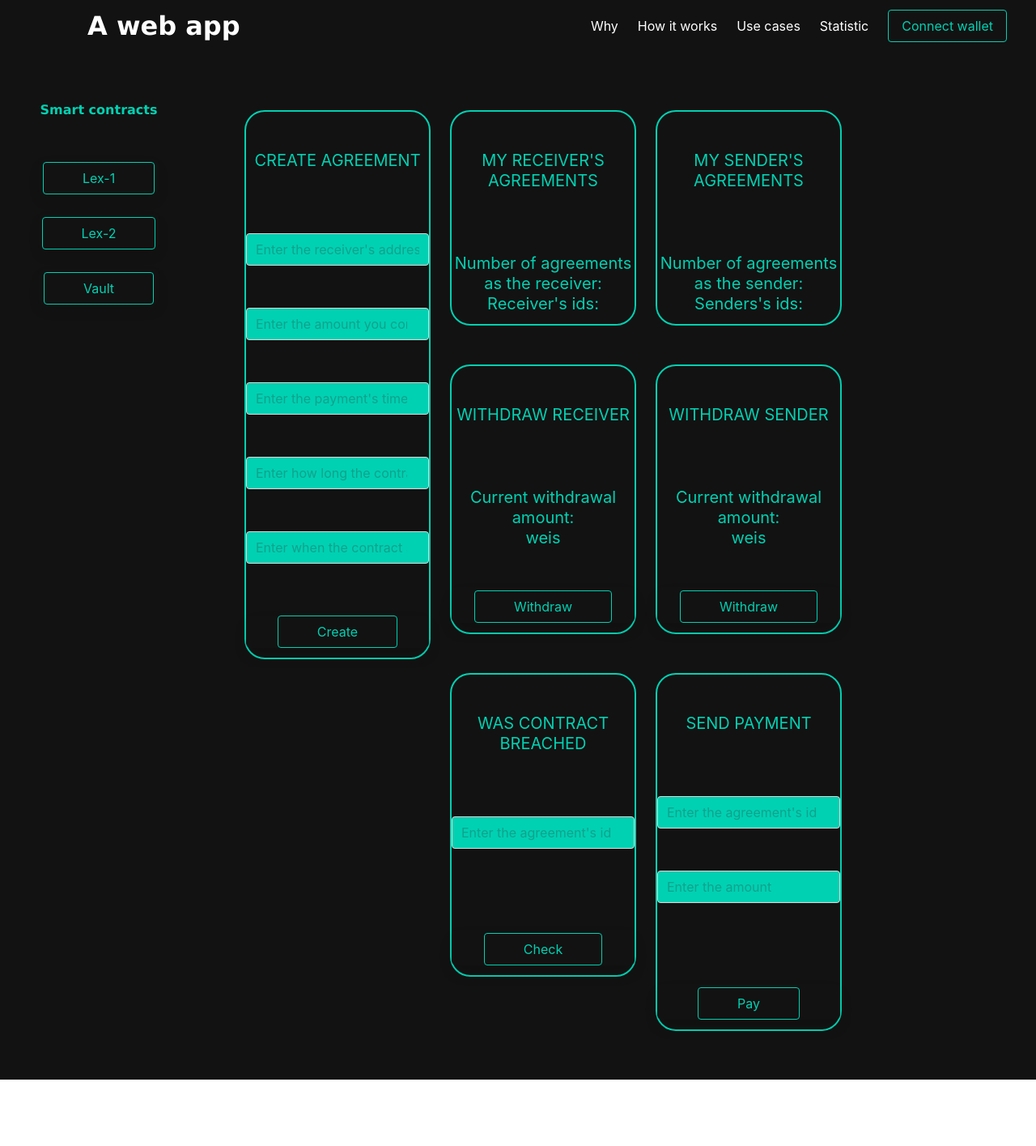
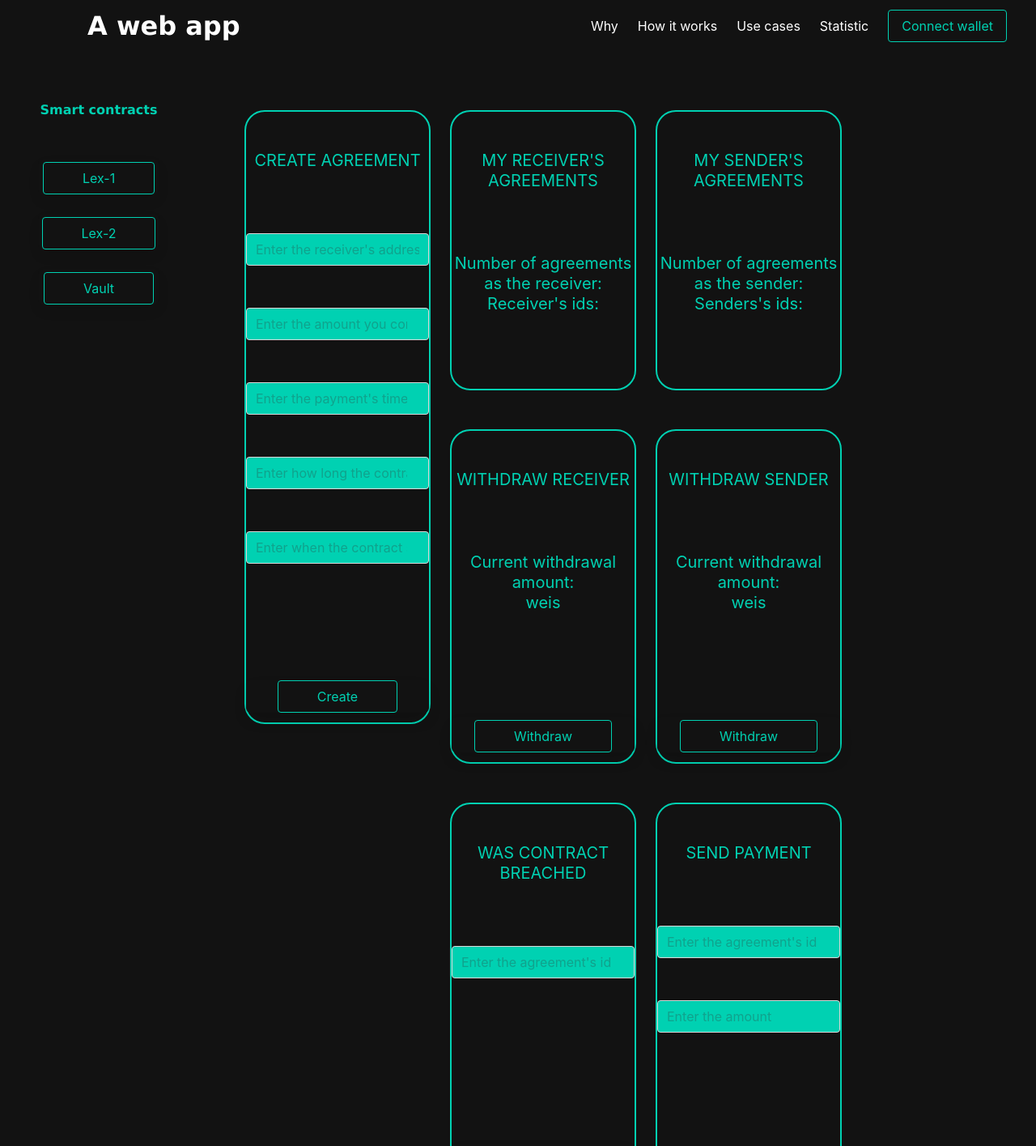
Before and after one commit to farinavito/Web3-Website, a Next.js app: page /lex-1 in a window 1280 px wide. Shown: the top 1415 px of the page at 81% size. Before the commit the page ends 1333 px from the top, so only its background shows below. Built offline with nearby package versions, Linux system fonts and the light colour scheme.

Commit message:
added max-classes to lex1

```diff
--- a/pages/lex-1.js
+++ b/pages/lex-1.js
@@ -434,7 +434,7 @@ const App = () => {
                           <p className=" has-background-black-bis py-4 is-size-6">
                             <br></br>
                           </p>
-                          <p>
+                          <p className='max-class'>
                             {errorNewContract}
                           </p>
                           <p className="box has-background-black-bis pt-3 pb-3 mt-3">
@@ -458,7 +458,7 @@ const App = () => {
                           <p>
                             Receiver's ids: {myReceiverIds}
                           </p>
-                          <p>
+                          <p className='max-class'>
                             {errorReceiverAgreements}
                             {errorReceiverIds}
                           </p>
@@ -471,7 +471,7 @@ const App = () => {
                           <p>
                             Current withdrawal amount: <br></br>{withdrawalAmountAsReceiver} weis
                           </p>
-                          <p>
+                          <p className='max-class'>
                             {errorReceiversWithdrawalAmount}
                             {errorWithdrawReceiversAmount}
                           </p>
@@ -492,9 +492,10 @@ const App = () => {
                           <p className=" has-background-black-bis py-4 is-size-6">
                             <br></br>
                           </p>
-                          <p>
+                          <p className='max-class'>
                             {contractBreached}
                           </p>
+                          <br></br>
                           <p>
                             {errorContractBreached}
                           </p>
@@ -519,7 +520,7 @@ const App = () => {
                           <p>
                             Senders's ids: {mySenderIds}
                           </p>
-                          <p>
+                          <p className='max-class'>
                             {errorSenderAgreements}
                             {errorSenderIds}
                           </p>
@@ -532,7 +533,7 @@ const App = () => {
                           <p>
                             Current withdrawal amount: <br></br>{withdrawalAmountAsSender} weis
                           </p>
-                          <p>
+                          <p className='max-class'>
                             {errorSendersWithdrawalAmount}
                             {errorWithdrawSendersAmount}
                           </p>
@@ -557,7 +558,7 @@ const App = () => {
                           <p className=" has-background-black-bis py-4 is-size-6">
                             <br></br>
                           </p>
-                          <p>
+                          <p className='max-class'>
                             {errorSendingPayment}
                           </p>
                           <p className="box has-background-black-bis pt-4 pb-3 mt-6">
--- a/pages/lex-2.js
+++ b/pages/lex-2.js
@@ -212,6 +212,7 @@ const App = () => {
       //check that the requirements don't fail
       if(checkRequirementsCreate() == true){
         //calling createAgreement function
+        console.log(receiverAddress, qty, agreementsDuration, address)
         await contractLex2.methods.createAgreement(receiverAddress, qty, agreementsDuration).send({
           from: address,
           value: qty
@@ -236,6 +237,7 @@ const App = () => {
         setErrorNewContract("You have rejected the transaction")
       //Error
       } else {
+        console.log(err.message )
         setErrorNewContract("Transaction failed")
       }
     }
```
